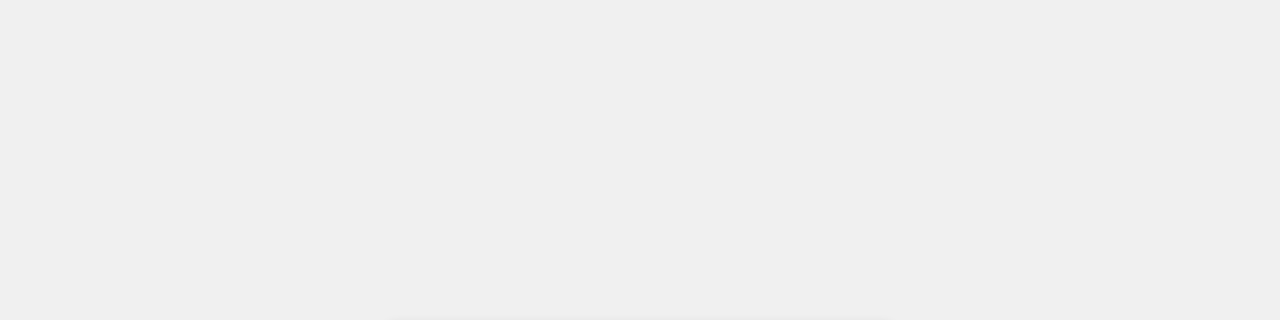
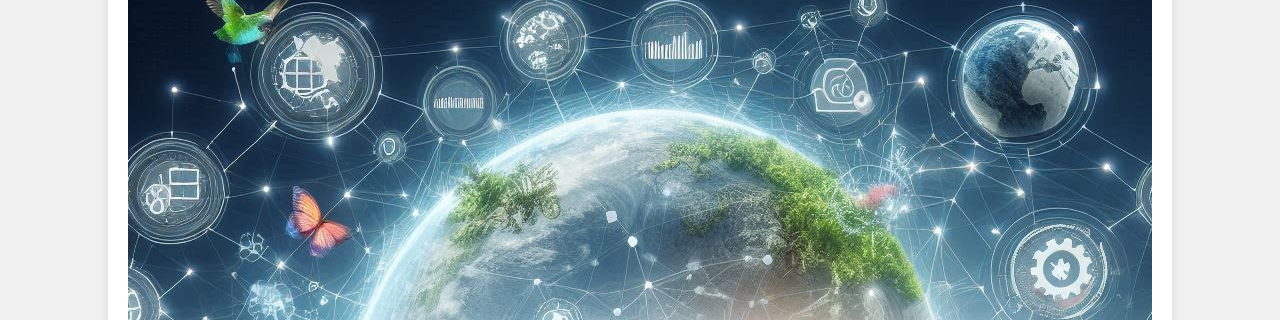
Before and after one commit to levert-09/Accueil, a plain HTML site: page index.html in a window 1280 px wide. Shown: the top 320 px of the page. Drawn offline with Linux system fonts and the light colour scheme.

Commit message:
Update index.html

```diff
--- a/index.html
+++ b/index.html
@@ -13,6 +13,7 @@
             height: 100vh;
             margin: 0;
             background-color: #f0f0f0;
+            flex-direction: column;
         }
         .container {
             text-align: center;
@@ -27,12 +28,19 @@
         p {
             color: #666;
         }
+        img {
+            max-width: 100%;
+            height: auto;
+            margin-top: 20px;
+            border-radius: 10px;
+        }
     </style>
 </head>
 <body>
     <div class="container">
         <h1>Bienvenue sur Pratheor !</h1>
         <p>Le site ouvrira bientôt. Revenez plus tard pour plus d'informations.</p>
+        <img src="Pratheor2.jpg" alt="Description de l'image">
     </div>
 </body>
 </html>
```
